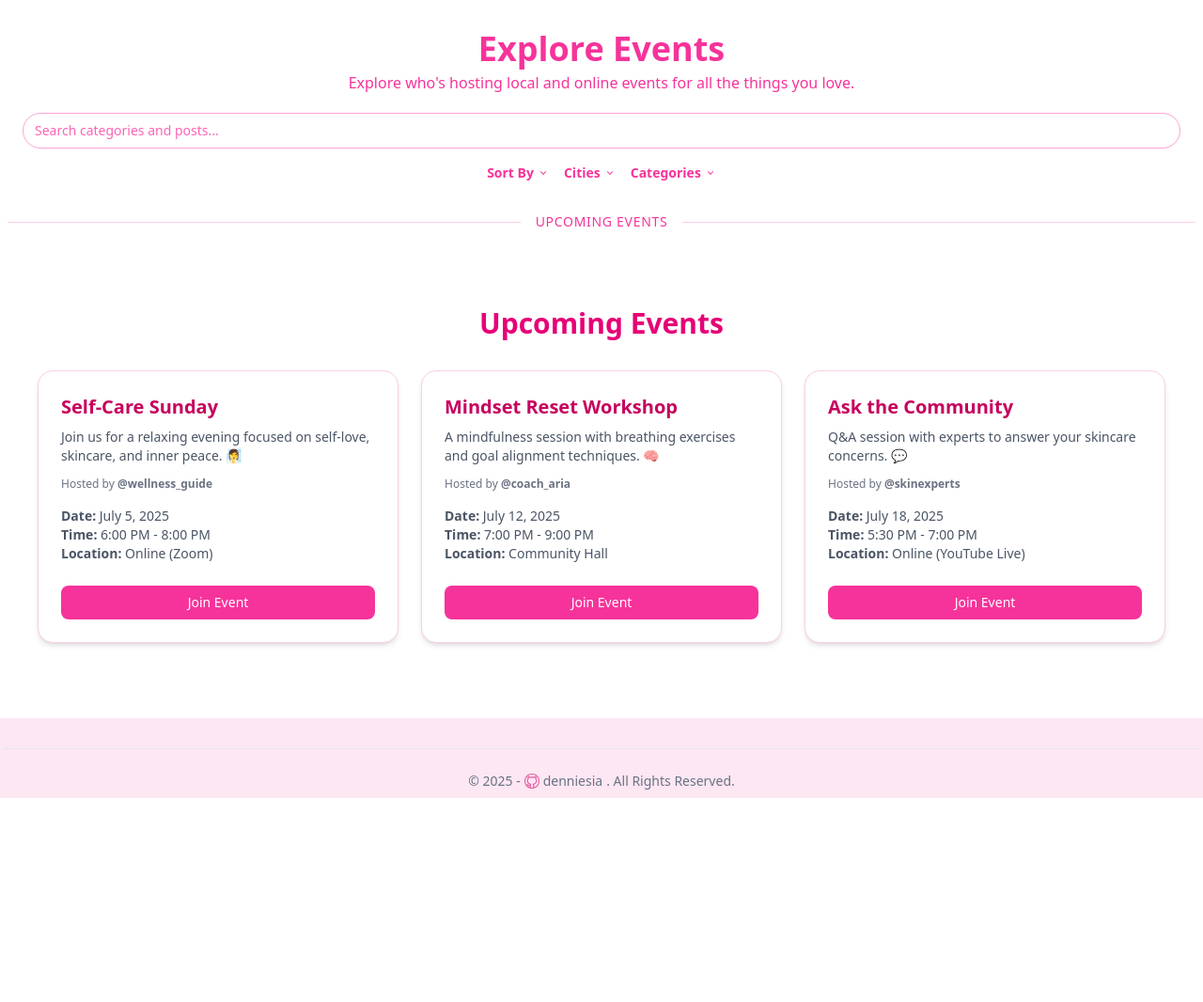
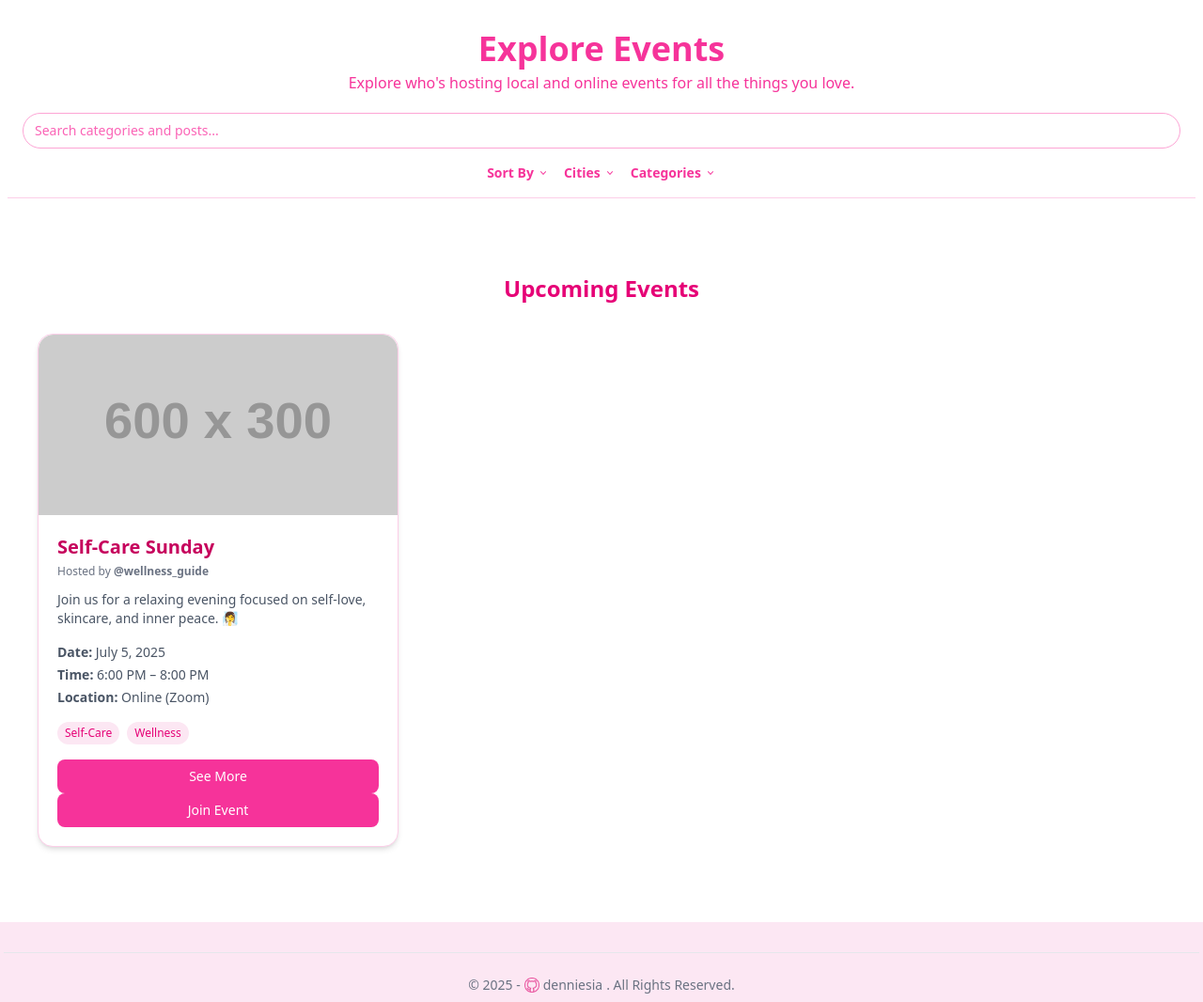
Before and after one commit to denniesia/beaunity, a Django app: template templates/event/events-overview.html in a window 1280 px wide. Shown: the part 72-1138 px from the top of the page at 94% size. Before the commit the page ends 921 px from the top, so only its background shows below. Run offline with Django 5.2, Linux system fonts and the light colour scheme; the template is opened without the code that fills it: most values are stand-ins (such as "Sample title", 1, 10 or a date in 2020); grey boxes labelled with a size stand in for pictures from a placeholder-image service; style sheets or scripts are compiled from the project's sources; some libraries are stand-ins or nearby versions.

Commit message:
feat: event listview

```diff
--- a/templates/event/events-overview.html
+++ b/templates/event/events-overview.html
@@ -108,63 +108,56 @@
                  </div>
             </div>
         </div>
-        <div class="flex items-center justify-center my-8">
-  <hr class="flex-grow border-t border-pink-200" />
-  <span class="mx-4 text-sm text-pink-500 uppercase tracking-wider">Upcoming Events</span>
-  <hr class="flex-grow border-t border-pink-200" />
-</div>
-    <section class="py-12 mt-4">
+        <hr class="my-8 border-t border-pink-200 mt-4" />
+        <section class="py-12 mt-2">
             <div class="max-w-7xl mx-auto px-4 sm:px-6 lg:px-8">
-    <h2 class="text-3xl font-bold text-pink-600 mb-8 text-center">Upcoming Events</h2>
+                <h2 class="text-2xl font-semibold text-pink-600 mb-8 text-center">Upcoming Events</h2>
+
+                {% if events %}
+                {% for event in events %}
 
                 <div class="grid grid-cols-1 sm:grid-cols-2 lg:grid-cols-3 gap-6">
                     <!-- Event Card -->
-      <div class="bg-white border border-pink-200 rounded-2xl shadow-md p-6 flex flex-col justify-between">
+                    <div class="bg-white border border-pink-200 rounded-2xl shadow-md overflow-hidden flex flex-col">
+                        <!-- Poster Image -->
+                        <img src="https://via.placeholder.com/600x300.png?text=Event+Poster" alt="Event Poster"
+                             class="w-full h-48 object-cover rounded-t-2xl">
+
+                        <!-- Content -->
+                        <div class="p-5 flex flex-col flex-grow justify-between">
+                            <!-- Title & Host -->
                             <div>
-          <h3 class="text-xl font-semibold text-pink-700 mb-2">Self-Care Sunday</h3>
-          <p class="text-sm text-gray-600 mb-3">Join us for a relaxing evening focused on self-love, skincare, and inner peace. 🧖‍♀️</p>
-          <p class="text-xs text-gray-500">Hosted by <strong>@wellness_guide</strong></p>
+                                <h3 class="text-xl font-semibold text-pink-700 mb-1">Self-Care Sunday</h3>
+                                <p class="text-xs text-gray-500 mb-3">Hosted by <strong>@wellness_guide</strong></p>
+                                <p class="text-sm text-gray-600 mb-4">
+                                    Join us for a relaxing evening focused on self-love, skincare, and inner peace. 🧖‍♀️
+                                </p>
                             </div>
-        <div class="mt-4 text-sm text-gray-600">
+
+                            <!-- Details -->
+                            <div class="text-sm text-gray-600 space-y-1 mb-4">
                                 <p><strong>Date:</strong> July 5, 2025</p>
-          <p><strong>Time:</strong> 6:00 PM - 8:00 PM</p>
+                                <p><strong>Time:</strong> 6:00 PM – 8:00 PM</p>
                                 <p><strong>Location:</strong> Online (Zoom)</p>
                             </div>
-        <button class="mt-6 bg-pink-500 text-white text-sm font-medium px-4 py-2 rounded-lg hover:bg-pink-600 transition">Join Event</button>
+                            <!-- Categories -->
+                            <div class="flex flex-wrap gap-2 mb-4">
+                                <span class="bg-pink-100 text-pink-600 text-xs font-medium px-2 py-1 rounded-full">Self-Care</span>
+                                <span class="bg-pink-100 text-pink-600 text-xs font-medium px-2 py-1 rounded-full">Wellness</span>
                             </div>
-
-      <!-- Duplicate and modify the cards below for more events -->
-      <div class="bg-white border border-pink-200 rounded-2xl shadow-md p-6 flex flex-col justify-between">
-        <div>
-          <h3 class="text-xl font-semibold text-pink-700 mb-2">Mindset Reset Workshop</h3>
-          <p class="text-sm text-gray-600 mb-3">A mindfulness session with breathing exercises and goal alignment techniques. 🧠</p>
-          <p class="text-xs text-gray-500">Hosted by <strong>@coach_aria</strong></p>
-        </div>
-        <div class="mt-4 text-sm text-gray-600">
-          <p><strong>Date:</strong> July 12, 2025</p>
-          <p><strong>Time:</strong> 7:00 PM - 9:00 PM</p>
-          <p><strong>Location:</strong> Community Hall</p>
-        </div>
-        <button class="mt-6 bg-pink-500 text-white text-sm font-medium px-4 py-2 rounded-lg hover:bg-pink-600 transition">Join Event</button>
-      </div>
-
-      <div class="bg-white border border-pink-200 rounded-2xl shadow-md p-6 flex flex-col justify-between">
-        <div>
-          <h3 class="text-xl font-semibold text-pink-700 mb-2">Ask the Community</h3>
-          <p class="text-sm text-gray-600 mb-3">Q&A session with experts to answer your skincare concerns. 💬</p>
-          <p class="text-xs text-gray-500">Hosted by <strong>@skinexperts</strong></p>
-        </div>
-        <div class="mt-4 text-sm text-gray-600">
-          <p><strong>Date:</strong> July 18, 2025</p>
-          <p><strong>Time:</strong> 5:30 PM - 7:00 PM</p>
-          <p><strong>Location:</strong> Online (YouTube Live)</p>
-        </div>
-        <button class="mt-6 bg-pink-500 text-white text-sm font-medium px-4 py-2 rounded-lg hover:bg-pink-600 transition">Join Event</button>
+                            <!-- Call to Action -->
+                            <button class="mt-auto bg-pink-500 text-white text-sm font-medium px-4 py-2 rounded-lg hover:bg-pink-600 transition">
+                                See More
+                            </button>
+                            <button class="mt-auto bg-pink-500 text-white text-sm font-medium px-4 py-2 rounded-lg hover:bg-pink-600 transition">
+                                Join Event
+                            </button>
                         </div>
                     </div>
                 </div>
+                {% endfor %}
+                {% endif %}
+            </div>
         </section>
-
-
     </div>
 {% endblock %}
```
Lines whose indentation alone changed are shown as unchanged.
